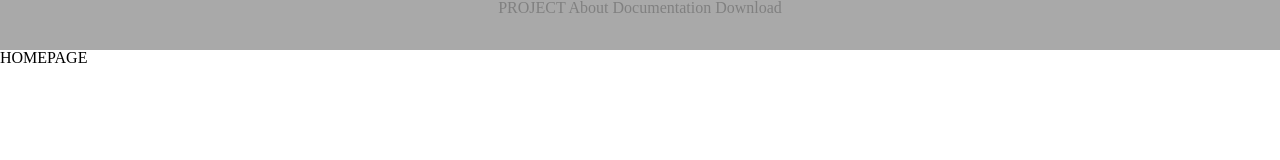
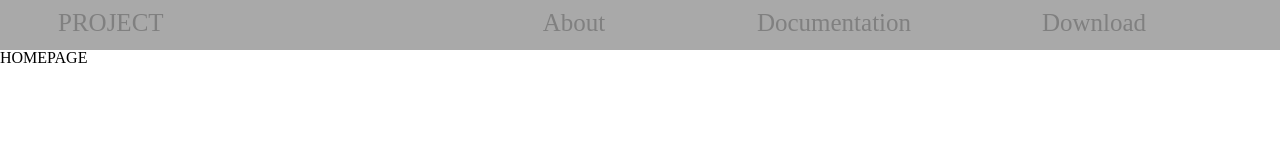
Before and after one commit to panyuhe/boilerMake2017Website, a plain HTML site: page index.html in a window 1280 px wide. Drawn offline with Linux system fonts and the light colour scheme.

Commit message:
basic layout

```diff
--- a/static/css/navBar.css
+++ b/static/css/navBar.css
@@ -3,18 +3,20 @@
   top: 0;
   height: 50px;
   width: 100%;
-  border-radius: pink;
 }
 
 .header{
-  position:relative;
-  width: 40%;
+  position: relative;
+  display: inline-block;
+  width: 30%;
   height: 100%;
   text-align: left;
 }
 
 .option{
   position: relative;
+  display: inline-block;
+  padding-top: 10px;
   width: 20%;
   height: 100%;
   text-align: center;
@@ -22,5 +24,6 @@
 
 a{
   text-decoration: none;
+  font-size: 25px;
   color: gray;
 }
```
